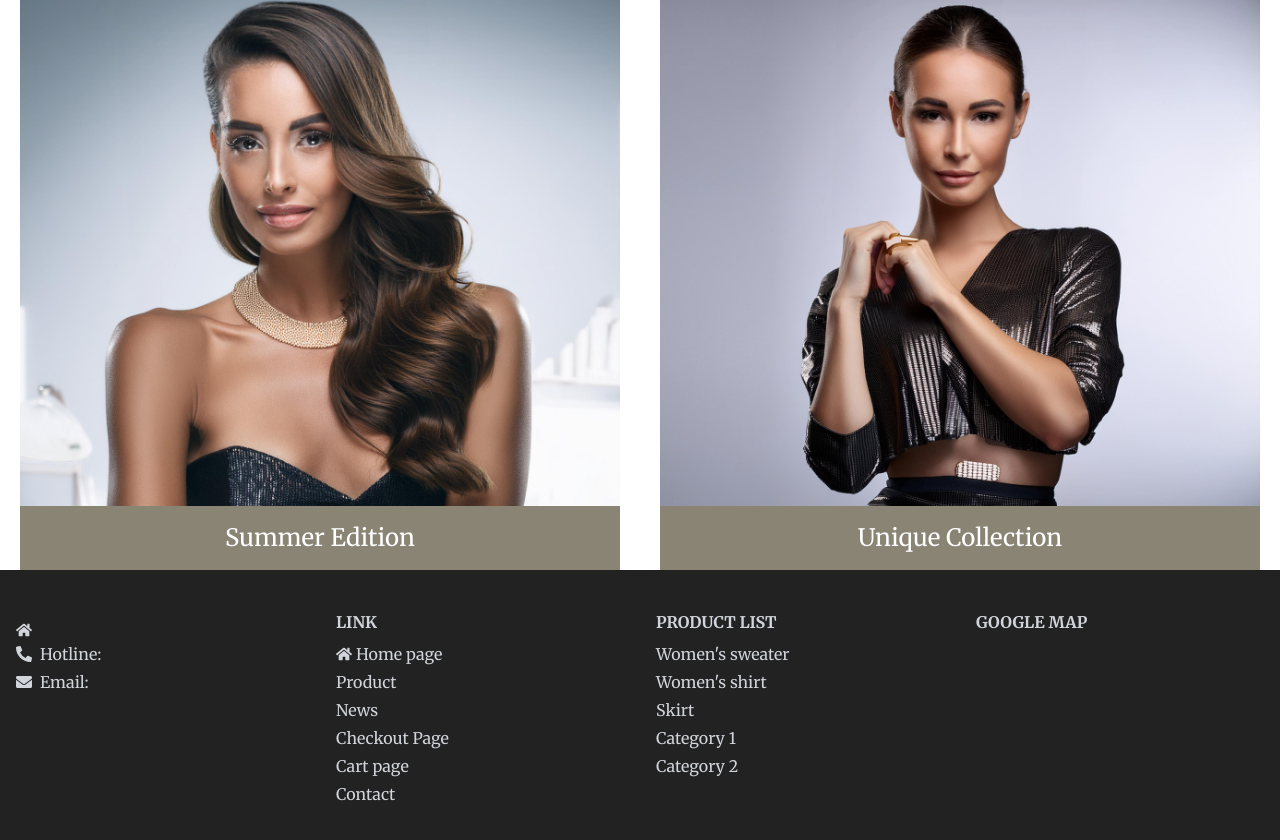
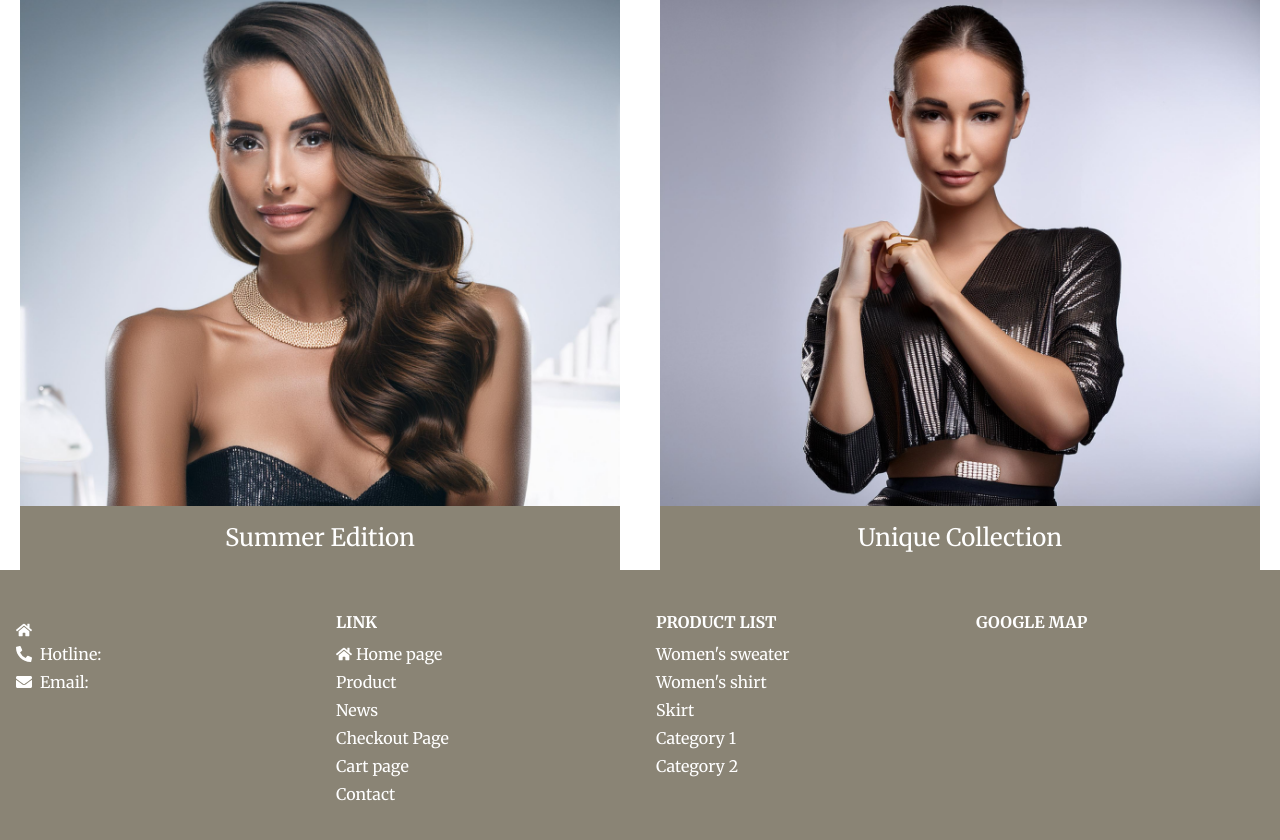
Before and after one commit to TrinhChung/GenWeb, a React (Vite) app in the folder template_fe/template_default/: page / in a window 1280 px wide. Shown: the part 1878-2718 px from the top of the page. Built offline with nearby package versions, Linux system fonts and the light colour scheme; no server answers.

Commit message:
style: unify footer and contact

```diff
--- a/template_fe/template_default/src/components/Footer.tsx
+++ b/template_fe/template_default/src/components/Footer.tsx
@@ -27,21 +27,21 @@ const Footer = () => {
   }, []);
 
   return (
-    <footer className="w-full bg-[#222] text-gray-300 py-10 px-4">
+    <footer className="w-full bg-secondaryBrown text-white py-10 px-4">
       <div className="max-w-7xl mx-auto grid grid-cols-1 md:grid-cols-4 gap-8">
         {/* Cột 1: Thông tin công ty */}
         <div>
           <div className="text-lg font-bold mb-2">{company?.name}</div>
           <div className="flex items-start mb-1 gap-2">
-            <FaHome className="mt-1" />
+            <FaHome className="mt-1 text-white" />
             <span className="whitespace-pre-line">{company?.address}</span>
           </div>
           <div className="flex items-center mb-1 gap-2">
-            <FaPhoneAlt />
+            <FaPhoneAlt className="text-white" />
             <span>Hotline: {company?.hotline}</span>
           </div>
           <div className="flex items-center mb-1 gap-2">
-            <FaEnvelope />
+            <FaEnvelope className="text-white" />
             <span>Email: {company?.email}</span>
           </div>
           {company?.license_no && (
--- a/template_fe/template_default/src/pages/Contact.tsx
+++ b/template_fe/template_default/src/pages/Contact.tsx
@@ -56,20 +56,20 @@ const Contact = () => {
       {/* Thông tin liên hệ */}
       <div className="flex flex-col gap-3 text-base text-gray-700">
         <div className="flex items-start gap-3">
-          <FaMapMarkerAlt className="mt-1 text-primary" />
+          <FaMapMarkerAlt className="mt-1 text-secondaryBrown" />
           <span className="whitespace-pre-line">{company.address}</span>
         </div>
         <div className="flex items-center gap-3">
-          <FaEnvelope className="text-primary" />
+          <FaEnvelope className="text-secondaryBrown" />
           <span>{company.email}</span>
         </div>
         <div className="flex items-center gap-3">
-          <FaPhoneAlt className="text-primary" />
+          <FaPhoneAlt className="text-secondaryBrown" />
           <span>{company.hotline}</span>
         </div>
         {company.license_no && (
           <div className="flex items-center gap-3">
-            <FaIdCard className="text-primary" />
+            <FaIdCard className="text-secondaryBrown" />
             <span>License No: {company.license_no}</span>
           </div>
         )}
```
Also changed, not shown: template_fe/template_default/src/components/SocialMediaFooter.tsx (line endings or trailing spaces).
